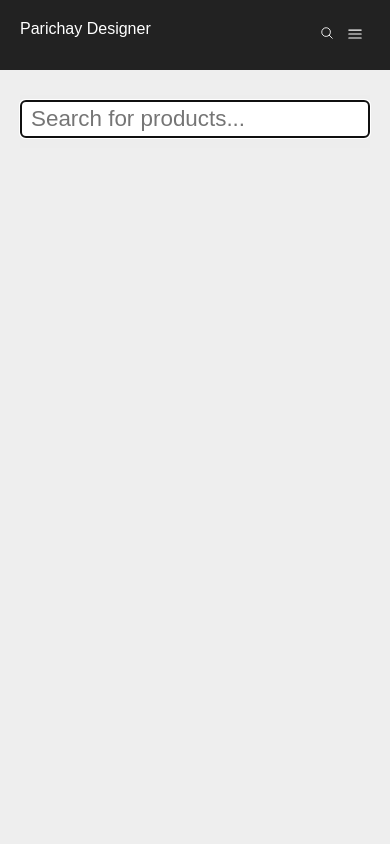
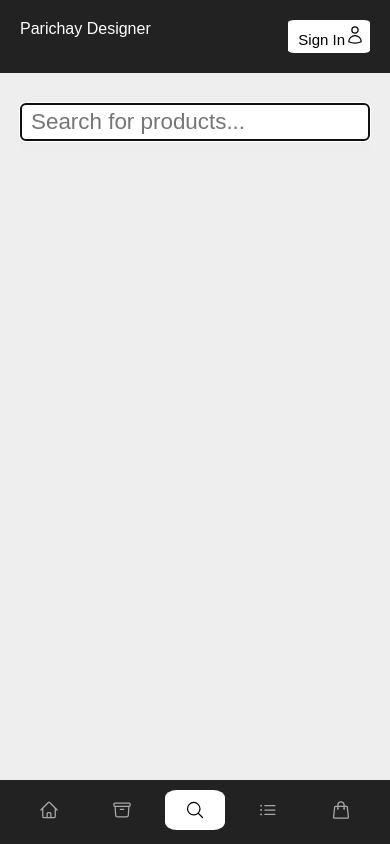
Before and after one commit to KingAshu22/parichay-designers-ecommerce-front, a Next.js app: page /search in a window 390 px wide. Built offline with nearby package versions, Linux system fonts and the light colour scheme; no server answers.

Commit message:
added Bottom Navigation for Mobile View

```diff
--- /dev/null
+++ b/components/BottomNav.js
@@ -0,0 +1,190 @@
+import Link from "next/link";
+import { styled, css } from "styled-components";
+import Center from "./Center";
+import { useContext, useEffect, useState } from "react";
+import { CartContext } from "./CartContext";
+import SearchIcon from "./icons/SearchIcon";
+import HomeIcon from "./icons/HomeIcon";
+import ProductIcon from "./icons/ProductIcon";
+import AccountIcon from "./icons/AccountIcon";
+import CartIcon from "./icons/CartIcon";
+import { useRouter } from "next/router";
+import CategoryIcon from "./icons/CategoryIcon";
+import { useSession } from "next-auth/react";
+
+const StyledHeader = styled.header`
+  background-color: #222;
+  position: sticky;
+  top: 0;
+  z-index: 100;
+`;
+
+const Logo = styled(Link)`
+  color: #fff;
+  text-decoration: none;
+  position: relative;
+  z-index: 3;
+`;
+
+const Wrapper = styled.div`
+  display: flex;
+  justify-content: space-between;
+  padding-top: 20px;
+`;
+
+const BottomNavs = styled.nav`
+  display: flex;
+  justify-content: space-around;
+  gap: 15px;
+  position: fixed;
+  bottom: 0;
+  left: 0;
+  right: 0;
+  padding: 20px 20px 20px;
+  background-color: #222;
+`;
+
+const NavLink = styled(Link)`
+  position: relative;
+  display: block;
+  color: #aaa;
+  text-decoration: none;
+  svg {
+    height: 20px;
+  }
+  ${({ active }) =>
+    active &&
+    css`
+      &::after {
+        content: "";
+        position: absolute;
+        top: -10px; // Adjust as needed
+        left: 50%;
+        transform: translateX(-50%);
+        width: 60px; // Adjust size as needed
+        height: 40px; // Adjust size as needed
+        background-color: #fff;
+        border-radius: 20%;
+      }
+      svg {
+        color: #000;
+        position: relative;
+        z-index: 1;
+      }
+    `}
+`;
+
+const CartCount = styled.span`
+  position: absolute;
+  top: -15px; // Adjust as needed
+  right: -15px; // Adjust as needed
+  background-color: red;
+  color: white;
+  border-radius: 50%;
+  width: 20px; // Adjust size as needed
+  height: 20px; // Adjust size as needed
+  display: flex;
+  justify-content: center;
+  align-items: center;
+  font-size: 12px;
+  z-index: 10;
+`;
+
+const SideIcons = styled.div`
+  display: inline-flex;
+  align-items: center;
+  background-color: #fff;
+  border-radius: 8%;
+  a {
+    display: inline-block;
+    min-width: 20px;
+    color: #000;
+    padding-left: 10px;
+    svg {
+      width: 20px;
+      height: 20px;
+    }
+  }
+  span {
+    margin-top: -100px;
+    padding: 0;
+  }
+`;
+
+const StyledLink = styled(Link)`
+  border: 0;
+  padding: 5px 0;
+  border-radius: 5px;
+  cursor: pointer;
+  display: inline-flex;
+  text-decoration: none;
+  font-family: "Poppins", sans-serif;
+  font-weight: 500;
+  font-size: 15px;
+  svg {
+    height: 16px;
+    margin-right: 5px;
+  }
+  box-sizing: border-box;
+`;
+
+export default function BottomNav() {
+  const { cartProducts } = useContext(CartContext);
+  const [name, setName] = useState("Sign In");
+  const { data: session } = useSession();
+
+  useEffect(() => {
+    if (!session) {
+      return;
+    }
+    setName(session?.user?.name);
+  }, [session]);
+
+  const router = useRouter();
+  const { pathname } = router;
+
+  return (
+    <StyledHeader>
+      <Center>
+        <Wrapper>
+          <Logo href={"/"}>Parichay Designer</Logo>
+          {/* <StyledNav mobileNavActive={mobileNavActive}>
+            <NavLink href={"/"}>Home</NavLink>
+            <NavLink href={"/products"}>All Products</NavLink>
+            <NavLink href={"/categories"}>Categories</NavLink>
+            <NavLink href={"/account"}>Account</NavLink>
+            <NavLink href={"/cart"}>Cart ({cartProducts.length})</NavLink>
+          </StyledNav>*/}
+          <SideIcons>
+            <StyledLink href={"/account"}>
+              {name}
+              <AccountIcon />
+            </StyledLink>
+          </SideIcons>
+        </Wrapper>
+        <Wrapper>
+          <BottomNavs>
+            <NavLink href={"/"} active={pathname === "/"}>
+              <HomeIcon />
+            </NavLink>
+            <NavLink href={"/products"} active={pathname === "/products"}>
+              <ProductIcon />
+            </NavLink>
+            <NavLink href={"/search"} active={pathname === "/search"}>
+              <SearchIcon />
+            </NavLink>
+            <NavLink href={"/categories"} active={pathname === "/categories"}>
+              <CategoryIcon />
+            </NavLink>
+            <NavLink href="/cart" active={pathname === "/cart"}>
+              <CartIcon />
+              {cartProducts.length > 0 && (
+                <CartCount>{cartProducts.length}</CartCount>
+              )}
+            </NavLink>
+          </BottomNavs>
+        </Wrapper>
+      </Center>
+    </StyledHeader>
+  );
+}
--- /dev/null
+++ b/components/icons/AccountIcon.js
@@ -0,0 +1,18 @@
+export default function AccountIcon({ className = "w-6 h-6" }) {
+  return (
+    <svg
+      xmlns="http://www.w3.org/2000/svg"
+      fill="none"
+      viewBox="0 0 24 24"
+      strokeWidth={1.5}
+      stroke="currentColor"
+      className={className}
+    >
+      <path
+        strokeLinecap="round"
+        strokeLinejoin="round"
+        d="M15.75 6a3.75 3.75 0 1 1-7.5 0 3.75 3.75 0 0 1 7.5 0ZM4.501 20.118a7.5 7.5 0 0 1 14.998 0A17.933 17.933 0 0 1 12 21.75c-2.676 0-5.216-.584-7.499-1.632Z"
+      />
+    </svg>
+  );
+}
--- a/components/icons/CartIcon.js
+++ b/components/icons/CartIcon.js
@@ -2,11 +2,17 @@ export default function CartIcon({ className = "w-6 h-6" }) {
   return (
     <svg
       xmlns="http://www.w3.org/2000/svg"
+      fill="none"
       viewBox="0 0 24 24"
-      fill="currentColor"
+      strokeWidth={1.5}
+      stroke="currentColor"
       className={className}
     >
-      <path d="M2.25 2.25a.75.75 0 000 1.5h1.386c.17 0 .318.114.362.278l2.558 9.592a3.752 3.752 0 00-2.806 3.63c0 .414.336.75.75.75h15.75a.75.75 0 000-1.5H5.378A2.25 2.25 0 017.5 15h11.218a.75.75 0 00.674-.421 60.358 60.358 0 002.96-7.228.75.75 0 00-.525-.965A60.864 60.864 0 005.68 4.509l-.232-.867A1.875 1.875 0 003.636 2.25H2.25zM3.75 20.25a1.5 1.5 0 113 0 1.5 1.5 0 01-3 0zM16.5 20.25a1.5 1.5 0 113 0 1.5 1.5 0 01-3 0z" />
+      <path
+        strokeLinecap="round"
+        strokeLinejoin="round"
+        d="M15.75 10.5V6a3.75 3.75 0 1 0-7.5 0v4.5m11.356-1.993 1.263 12c.07.665-.45 1.243-1.119 1.243H4.25a1.125 1.125 0 0 1-1.12-1.243l1.264-12A1.125 1.125 0 0 1 5.513 7.5h12.974c.576 0 1.059.435 1.119 1.007ZM8.625 10.5a.375.375 0 1 1-.75 0 .375.375 0 0 1 .75 0Zm7.5 0a.375.375 0 1 1-.75 0 .375.375 0 0 1 .75 0Z"
+      />
     </svg>
   );
 }
--- /dev/null
+++ b/components/icons/CategoryIcon.js
@@ -0,0 +1,18 @@
+export default function CategoryIcon({ className = "w-6 h-6" }) {
+  return (
+    <svg
+      xmlns="http://www.w3.org/2000/svg"
+      fill="none"
+      viewBox="0 0 24 24"
+      strokeWidth={1.5}
+      stroke="currentColor"
+      className={className}
+    >
+      <path
+        strokeLinecap="round"
+        strokeLinejoin="round"
+        d="M8.25 6.75h12M8.25 12h12m-12 5.25h12M3.75 6.75h.007v.008H3.75V6.75Zm.375 0a.375.375 0 1 1-.75 0 .375.375 0 0 1 .75 0ZM3.75 12h.007v.008H3.75V12Zm.375 0a.375.375 0 1 1-.75 0 .375.375 0 0 1 .75 0Zm-.375 5.25h.007v.008H3.75v-.008Zm.375 0a.375.375 0 1 1-.75 0 .375.375 0 0 1 .75 0Z"
+      />
+    </svg>
+  );
+}
--- /dev/null
+++ b/components/icons/HomeIcon.js
@@ -0,0 +1,18 @@
+export default function HomeIcon({ className = "w-6 h-6" }) {
+  return (
+    <svg
+      xmlns="http://www.w3.org/2000/svg"
+      fill="none"
+      viewBox="0 0 24 24"
+      strokeWidth={1.5}
+      stroke="currentColor"
+      className={className}
+    >
+      <path
+        strokeLinecap="round"
+        strokeLinejoin="round"
+        d="m2.25 12 8.954-8.955c.44-.439 1.152-.439 1.591 0L21.75 12M4.5 9.75v10.125c0 .621.504 1.125 1.125 1.125H9.75v-4.875c0-.621.504-1.125 1.125-1.125h2.25c.621 0 1.125.504 1.125 1.125V21h4.125c.621 0 1.125-.504 1.125-1.125V9.75M8.25 21h8.25"
+      />
+    </svg>
+  );
+}
--- /dev/null
+++ b/components/icons/ProductIcon.js
@@ -0,0 +1,18 @@
+export default function ProductIcon({ className = "w-6 h-6" }) {
+  return (
+    <svg
+      xmlns="http://www.w3.org/2000/svg"
+      fill="none"
+      viewBox="0 0 24 24"
+      strokeWidth={1.5}
+      stroke="currentColor"
+      className={className}
+    >
+      <path
+        strokeLinecap="round"
+        strokeLinejoin="round"
+        d="m20.25 7.5-.625 10.632a2.25 2.25 0 0 1-2.247 2.118H6.622a2.25 2.25 0 0 1-2.247-2.118L3.75 7.5M10 11.25h4M3.375 7.5h17.25c.621 0 1.125-.504 1.125-1.125v-1.5c0-.621-.504-1.125-1.125-1.125H3.375c-.621 0-1.125.504-1.125 1.125v1.5c0 .621.504 1.125 1.125 1.125Z"
+      />
+    </svg>
+  );
+}
--- a/pages/_app.js
+++ b/pages/_app.js
@@ -1,6 +1,5 @@
 import { CartContextProvider } from "@/components/CartContext";
 import { createGlobalStyle } from "styled-components";
-import { Helmet } from "react-helmet";
 import { SessionProvider } from "next-auth/react";
 
 const GlobalStyles = createGlobalStyle`
@@ -15,6 +14,24 @@ const GlobalStyles = createGlobalStyle`
     border: 0;
     border-top: 1px solid #ccc;
   }
+
+  .desktop-header {
+  display: none;
+}
+
+.mobile-bottom-nav {
+  display: block;
+}
+
+@media (min-width: 768px) { // Adjust the breakpoint as needed
+  .desktop-header {
+    display: block;
+  }
+
+  .mobile-bottom-nav {
+    display: none;
+  }
+}
 `;
 
 export default function App({
--- a/pages/search.js
+++ b/pages/search.js
@@ -1,3 +1,4 @@
+import BottomNav from "@/components/BottomNav";
 import Center from "@/components/Center";
 import Header from "@/components/Header";
 import Input from "@/components/Input";
@@ -48,7 +49,12 @@ export default function SearchPage() {
 
   return (
     <>
-      <Header />
+      <div className="desktop-header">
+        <Header />
+      </div>
+      <div className="mobile-bottom-nav">
+        <BottomNav />
+      </div>
       <Center>
         <InputWrapper>
           <SearchInput
```
Also changed, not shown: pages/cart.js (+19 -3 lines), pages/categories.js (+7 -1 lines), pages/index.js (+7 -1 lines), pages/products.js (+7 -1 lines), 1 other file (tests, documents, lock files or other folders).
